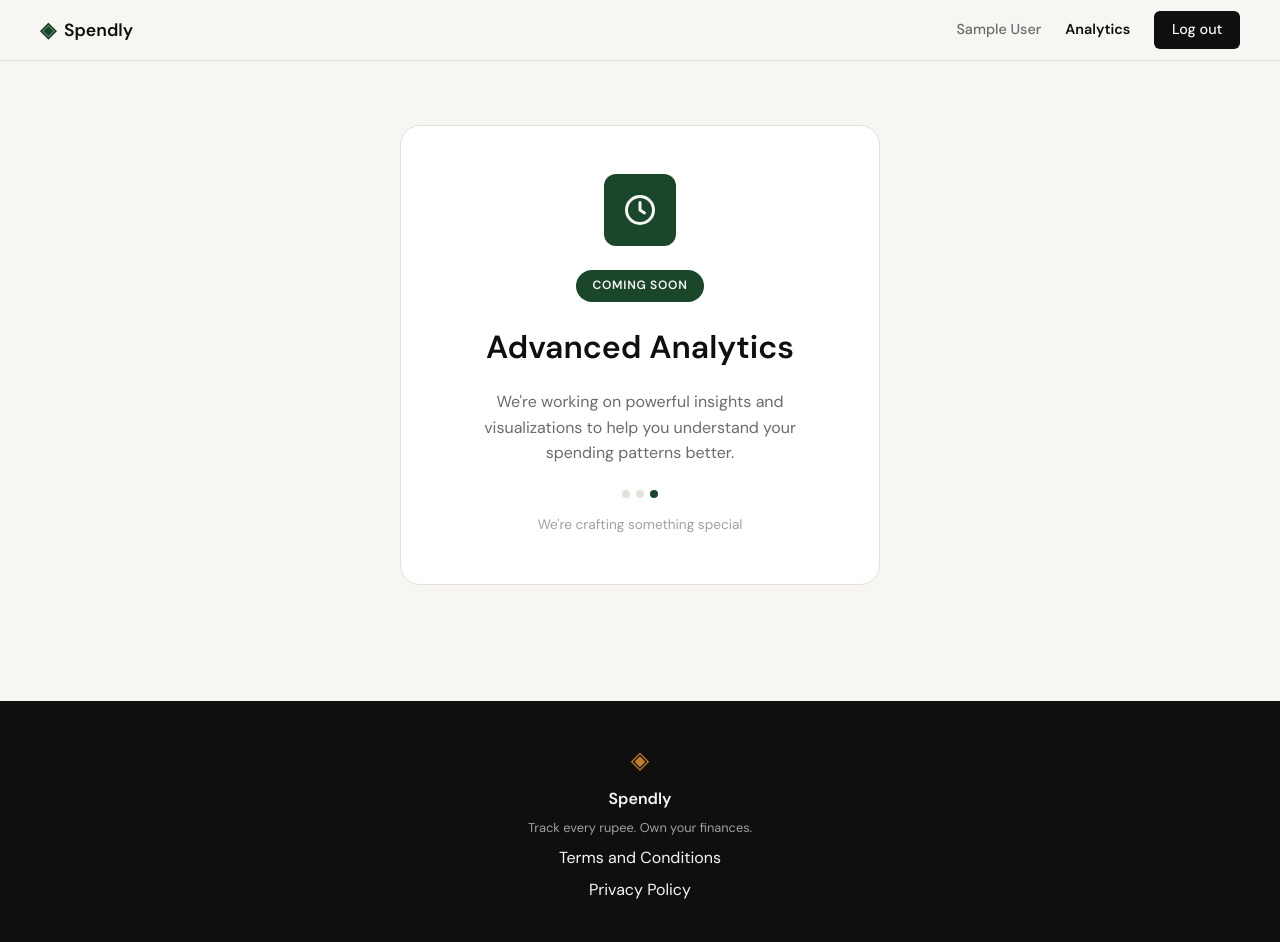
After one commit to BKAPADIA04/ExpenseLY, a Flask app: page /analytics in a window 1280 px wide. The commit adds this page. Run offline with Flask 3, Linux system fonts and the light colour scheme; the visitor is signed in with stand-in values (Sample User, id 1).

Commit message:
feat: add Analytics coming-soon page
Adds a login-gated /analytics route rendering a placeholder page
(matching the approved Coming Soon design) so the nav has a home for
the upcoming insights/visualizations feature. Adds the Analytics link
to the navbar for logged-in users with active-state highlighting, and
corrects the CLAUDE.md route status table (/logout and /profile were
marked as stubs but are already implemented).

Co-Authored-By: Claude Sonnet 5 <noreply@anthropic.com>
Claude-Session: https://claude.ai/code/session_013NfiXghxpn2z5qrvCWvNfc

```diff
--- a/app.py
+++ b/app.py
@@ -235,6 +235,13 @@ def profile():
     )
 
 
+@app.route("/analytics")
+def analytics():
+    if not session.get("user_id"):
+        return redirect(url_for("login"))
+    return render_template("analytics.html")
+
+
 @app.route("/expenses/add")
 def add_expense():
     return "Add expense — coming in Step 7"
--- /dev/null
+++ b/static/css/analytics.css
@@ -0,0 +1,81 @@
+.analytics-section {
+    padding: 4rem 2rem;
+    display: flex;
+    justify-content: center;
+}
+
+.analytics-card {
+    max-width: 480px;
+    width: 100%;
+    background: var(--paper-card);
+    border: 1px solid var(--border);
+    border-radius: var(--radius-lg);
+    padding: 3rem 2.5rem;
+    text-align: center;
+    display: flex;
+    flex-direction: column;
+    align-items: center;
+}
+
+.analytics-icon {
+    width: 72px;
+    height: 72px;
+    border-radius: var(--radius-md);
+    background: var(--accent);
+    color: var(--paper);
+    display: flex;
+    align-items: center;
+    justify-content: center;
+    margin-bottom: 1.5rem;
+}
+
+.analytics-badge {
+    display: inline-block;
+    background: var(--accent);
+    color: var(--paper);
+    padding: 0.4rem 1rem;
+    border-radius: 999px;
+    font-size: 0.75rem;
+    font-weight: 600;
+    letter-spacing: 0.06em;
+    text-transform: uppercase;
+    margin-bottom: 1.25rem;
+}
+
+.analytics-title {
+    font-family: var(--font-body);
+    font-weight: 700;
+    font-size: 2rem;
+    color: var(--ink);
+    margin-bottom: 1rem;
+}
+
+.analytics-desc {
+    font-size: 1rem;
+    color: var(--ink-muted);
+    line-height: 1.6;
+    max-width: 380px;
+    margin-bottom: 1.5rem;
+}
+
+.analytics-dots {
+    display: flex;
+    gap: 0.4rem;
+    margin-bottom: 1rem;
+}
+
+.analytics-dot {
+    width: 8px;
+    height: 8px;
+    border-radius: 50%;
+    background: var(--border);
+}
+
+.analytics-dot-active {
+    background: var(--accent);
+}
+
+.analytics-footnote {
+    font-size: 0.85rem;
+    color: var(--ink-faint);
+}
--- a/static/css/style.css
+++ b/static/css/style.css
@@ -102,6 +102,7 @@ a { color: inherit; text-decoration: none; }
 
 .nav-links a { color: var(--ink-muted); transition: color 0.2s; }
 .nav-links a:hover { color: var(--ink); }
+.nav-links a.active { color: var(--ink); font-weight: 600; }
 
 .nav-cta {
     background: var(--ink) !important;
--- /dev/null
+++ b/templates/analytics.html
@@ -0,0 +1,38 @@
+{% extends "base.html" %}
+
+{% block title %}Advanced Analytics — Spendly{% endblock %}
+
+{% block head %}
+<link rel="stylesheet" href="{{ url_for('static', filename='css/analytics.css') }}">
+{% endblock %}
+
+{% block content %}
+
+<section class="analytics-section">
+    <div class="analytics-card">
+        <div class="analytics-icon">
+            <svg width="36" height="36" viewBox="0 0 24 24" fill="none" stroke="currentColor" stroke-width="2" stroke-linecap="round" stroke-linejoin="round">
+                <circle cx="12" cy="12" r="9"></circle>
+                <polyline points="12 7 12 12 15 14"></polyline>
+            </svg>
+        </div>
+
+        <span class="analytics-badge">Coming Soon</span>
+
+        <h1 class="analytics-title">Advanced Analytics</h1>
+
+        <p class="analytics-desc">
+            We're working on powerful insights and visualizations to help you understand your spending patterns better.
+        </p>
+
+        <div class="analytics-dots">
+            <span class="analytics-dot"></span>
+            <span class="analytics-dot"></span>
+            <span class="analytics-dot analytics-dot-active"></span>
+        </div>
+
+        <p class="analytics-footnote">We're crafting something special</p>
+    </div>
+</section>
+
+{% endblock %}
--- a/templates/base.html
+++ b/templates/base.html
@@ -21,6 +21,7 @@
             <div class="nav-links">
                 {% if session.get('user_id') %}
                 <a href="{{ url_for('profile') }}">{{ session.get('user_name') }}</a>
+                <a href="{{ url_for('analytics') }}" class="{% if request.endpoint == 'analytics' %}active{% endif %}">Analytics</a>
                 <a href="{{ url_for('logout') }}" class="nav-cta">Log out</a>
                 {% else %}
                 <a href="{{ url_for('login') }}">Sign in</a>
```
Also changed, not shown: CLAUDE.md (+3 -2 lines).
